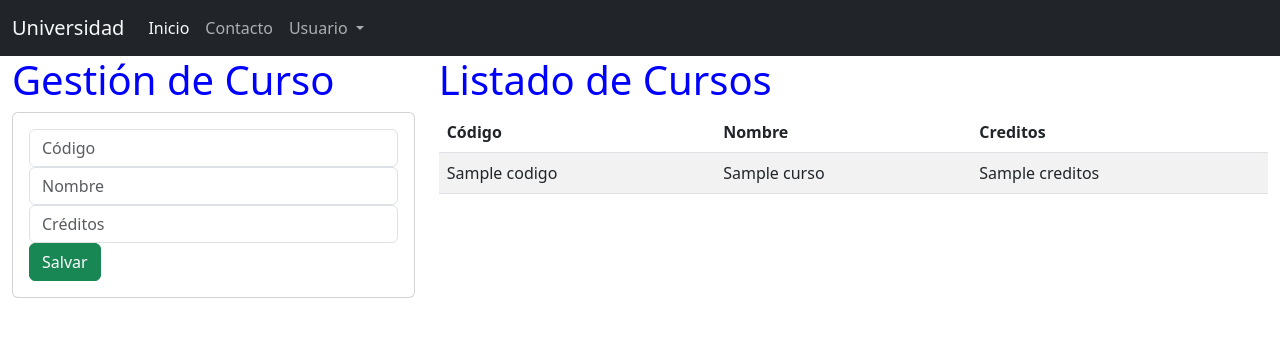
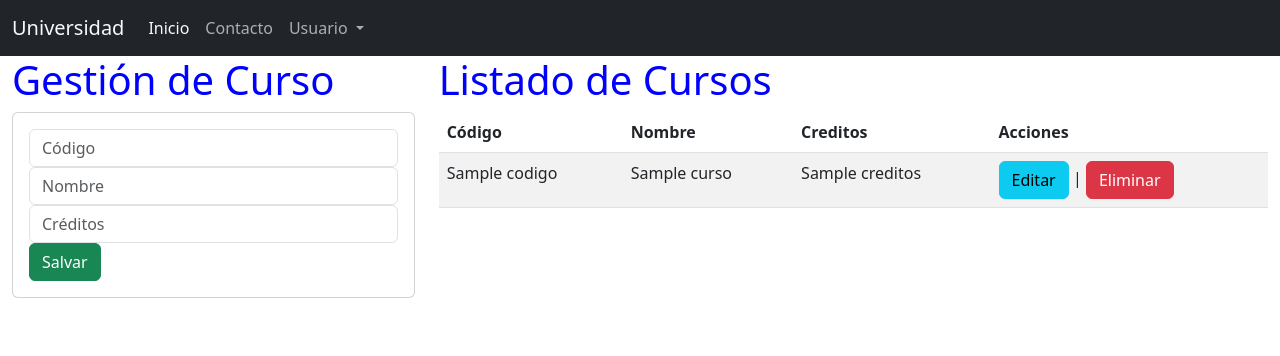
Before and after one commit to miguel-jaeger/gestion-curso, a Django app: template universidad/Aplicaciones/Academico/templates/gestionCurso.html in a window 1280 px wide. Shown: the top 356 px of the page. Run offline with Django 4.2, Linux system fonts and the light colour scheme; the template is opened without the code that fills it: most values are stand-ins (such as "Sample title", 1, 10 or a date in 2020); some libraries are stand-ins or nearby versions.

Commit message:
[CHANGE] add actions links

```diff
--- a/universidad/Aplicaciones/Academico/templates/gestionCurso.html
+++ b/universidad/Aplicaciones/Academico/templates/gestionCurso.html
@@ -35,6 +35,7 @@
                         <th>Código</th>
                         <th>Nombre</th>
                         <th>Creditos</th>
+                        <th>Acciones</th>
                     </tr>
                 </thead>
                 <tbody>
@@ -43,6 +44,7 @@
                             <td>{{c.codigo}}</td>
                             <td>{{c.nombre}}</td>
                             <td>{{c.creditos}}</td>
+                            <td><a href="editarCurso/{{c.codigo}}" class="btn btn-info">Editar</a> | <a href="eliminarCurso/{{c.codigo}}" class="btn btn-danger">Eliminar</a></td>
                         </tr>
                     {% endfor %}
                 </tbody>
```
